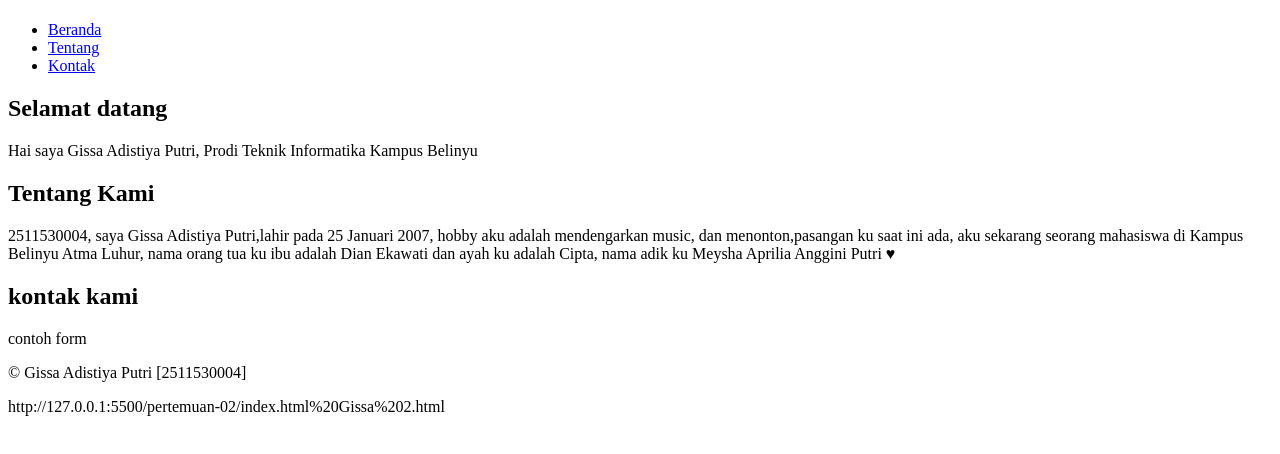
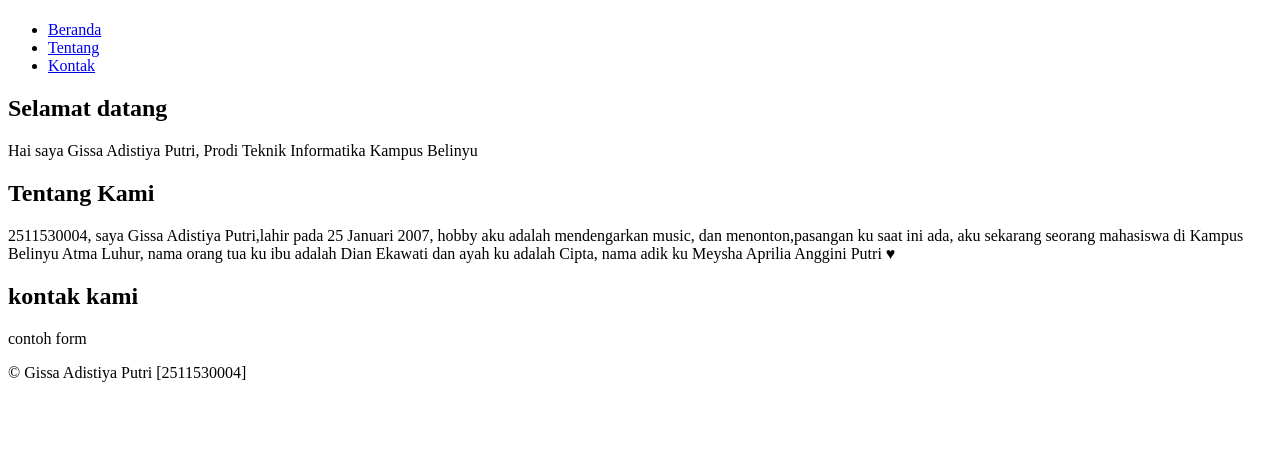
Before and after one commit to gissa-dstyp/2511530004-pwd-tibly, a plain HTML site: page pertemuan-03/index.html in a window 1280 px wide. Drawn offline with Linux system fonts and the light colour scheme.

```diff
--- a/pertemuan-03/index.html
+++ b/pertemuan-03/index.html
@@ -39,4 +39,3 @@ Cipta, nama adik ku Meysha Aprilia Anggini Putri &hearts; </p>
  </footer>
 </body>
 </html>
-<p>http://127.0.0.1:5500/pertemuan-02/index.html%20Gissa%202.html</p>
```
